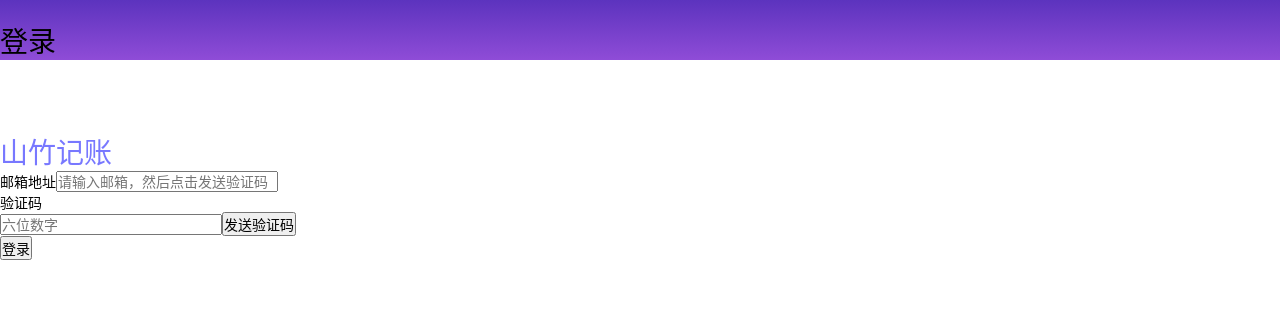
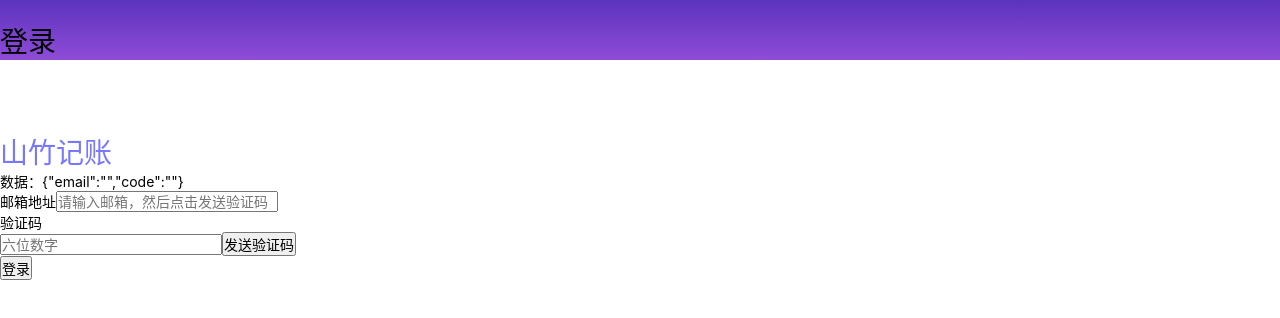
Before and after one commit to wangdoudou86/react-mangosteen, a React (Vite) app: page /sign_in in a window 1280 px wide. Shown: the top 318 px of the page. Built offline with nearby package versions, Linux system fonts and the light colour scheme.

Commit message:
fix: 表单提交事件可以获取到表单数据

```diff
--- a/src/pages/SignInPage.tsx
+++ b/src/pages/SignInPage.tsx
@@ -1,8 +1,15 @@
+import type { FormEventHandler } from 'react'
 import { Gradient } from '../components/Gradient'
 import { Icon } from '../components/Icon/Icon'
 import { TopNav } from '../components/TopNav'
+import { useSignInStore } from '../stores/useSignInStore'
 
 export const SignInPage: React.FC = () => {
+  const { data, setData } = useSignInStore()
+
+  const onSubmit: FormEventHandler<HTMLFormElement> = (e) => {
+    e.preventDefault()
+  }
   return (
     <div>
       <Gradient>
@@ -12,15 +19,16 @@
         <Icon name="logo" className='w-64px h-68px' />
         <h1 text-32px text="#7878FF" font-bold>山竹记账</h1>
       </div>
-      <form d-form>
+      <form d-form onSubmit={onSubmit}>
+        <div b-1 b-red>数据：{JSON.stringify(data)}</div>
         <div>
           <span d-form-label>邮箱地址</span>
-          <input d-input-text type="text" placeholder='请输入邮箱，然后点击发送验证码' />
+          <input d-input-text type="text" placeholder='请输入邮箱，然后点击发送验证码' value={data.email} onChange={e => setData({ email: e.target.value })} />
         </div>
         <div>
           <span d-form-label>验证码</span>
           <div flex gap-x-16px>
-            <input d-input-text type="text" placeholder='六位数字' />
+            <input d-input-text type="text" placeholder='六位数字' value={data.code} onChange={e => setData({ code: e.target.value })} />
             <button d-btn>发送验证码</button>
           </div>
         </div>
--- /dev/null
+++ b/src/stores/useSignInStore.tsx
@@ -0,0 +1,28 @@
+import { create } from "zustand";
+
+interface Data {
+  email: string
+  code: string
+}
+
+interface SignIn {
+  data: Data
+  setData: (data: Partial<Data>) => void
+}
+
+export const useSignInStore = create<SignIn>((set, get) => (
+  {
+    data: {
+      email: '',
+      code: ''
+    },
+    setData: (data: Partial<Data>) => {
+      set(state => ({
+        data: {
+          ...state.data,
+          ...data
+        }
+      }))
+    },
+  }
+))
```
